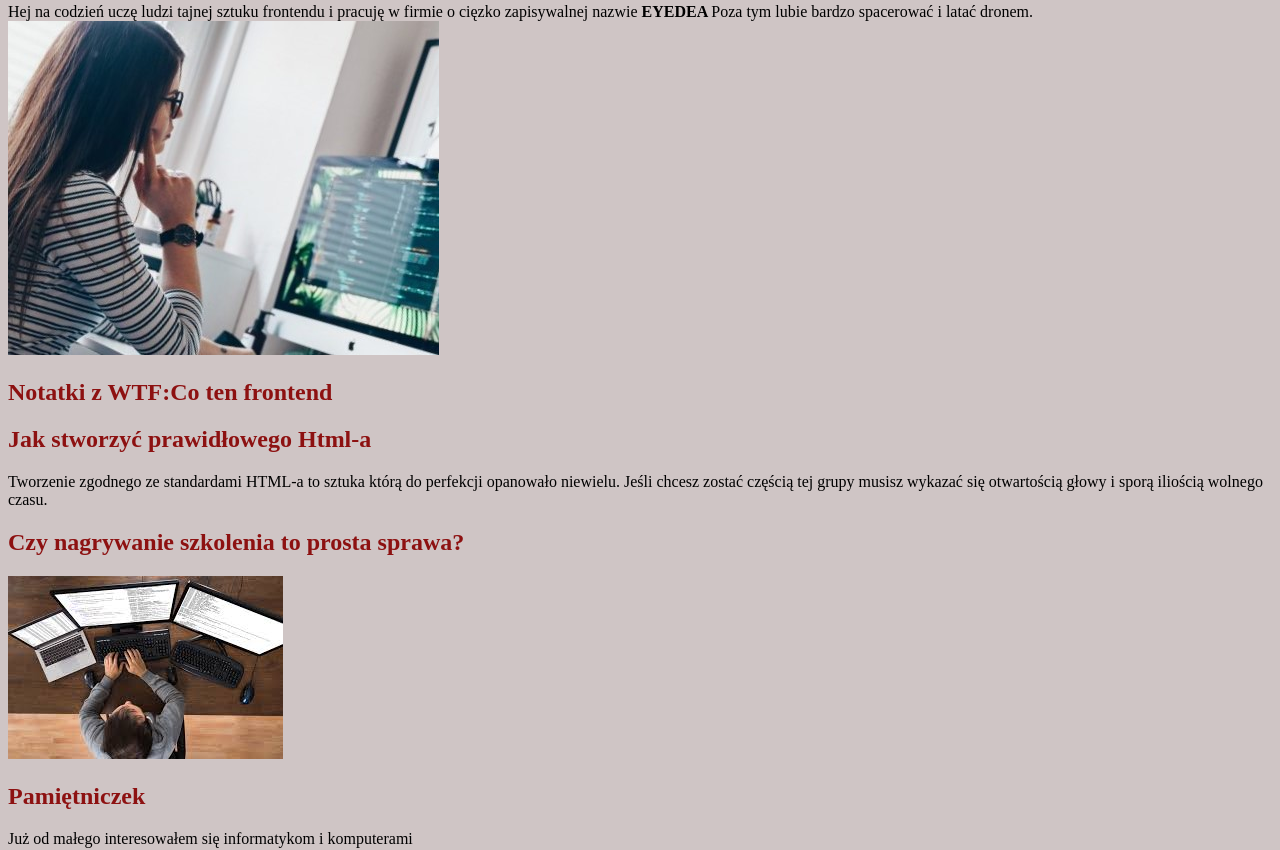
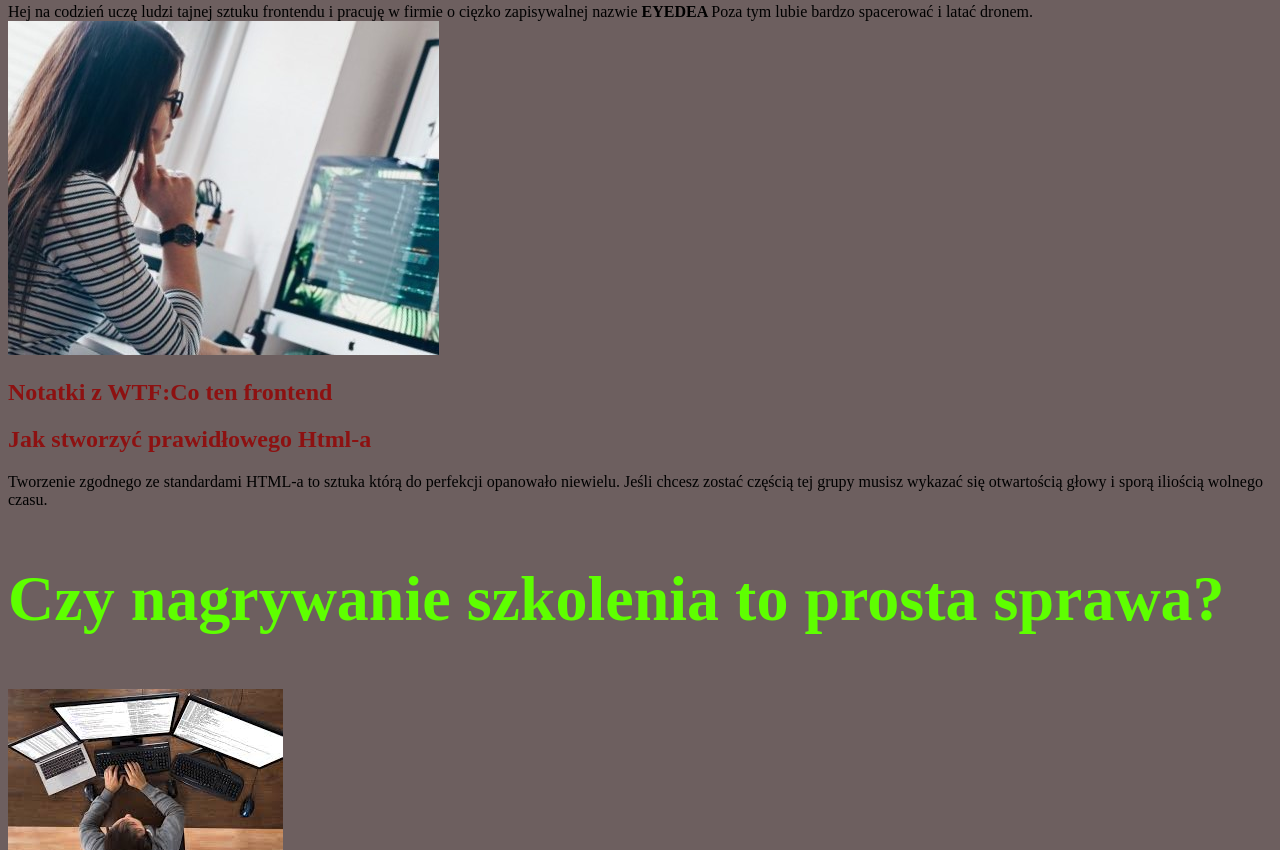
Before and after one commit to barteksadlon/homepage, a plain HTML site: page index.html in a window 1280 px wide. Shown: the part 949-1799 px from the top of the page. Drawn offline with Linux system fonts and the light colour scheme.

Commit message:
heading content & paragraaph style change

```diff
--- a/index.html
+++ b/index.html
@@ -22,7 +22,7 @@
                 </header>
                 <Section>
 
-                    <h2 class="sectionForeHead"> Maciek Korsan - Strona domowa</h2>
+                    <h2 class="sectionForeHead"> Maciek KORSAN - Strona domowa</h2>
                     <a href="#pamiętniczek">Przejdz do pamiętniczka</a>
                 </Section>
                 <section id="Kim jestem">
@@ -49,7 +49,7 @@
                 </section>
 
                 <section>
-                    <h2 class="sectionBody">Czy nagrywanie szkolenia to prosta sprawa?</h2>
+                    <h2 class="diaryHeader">Czy nagrywanie szkolenia to prosta sprawa?</h2>
 
                 </section>
                 <img src="junior.jpg" alt="komputer">
--- a/style.css
+++ b/style.css
@@ -1,12 +1,12 @@
 body {
-    background-color: #cfc5c5;
+    background-color: #6d5f5f;
     ;
 }
 
 .sectionHeader {color:rgb(82, 109, 56);}
 
 .diaryHeader{
-    color: violet;
+    color: rgb(94, 255, 0);
     font-size: 64px;
 
 }
```
